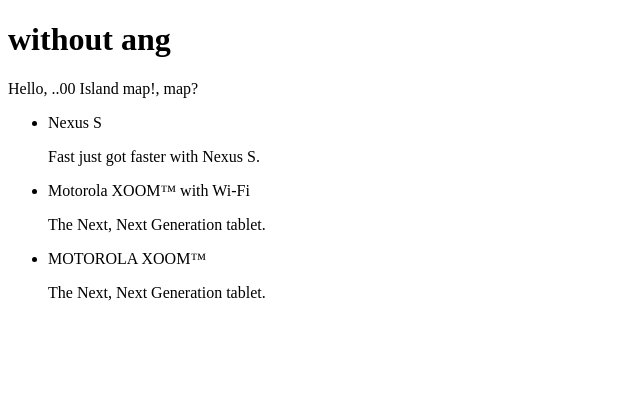
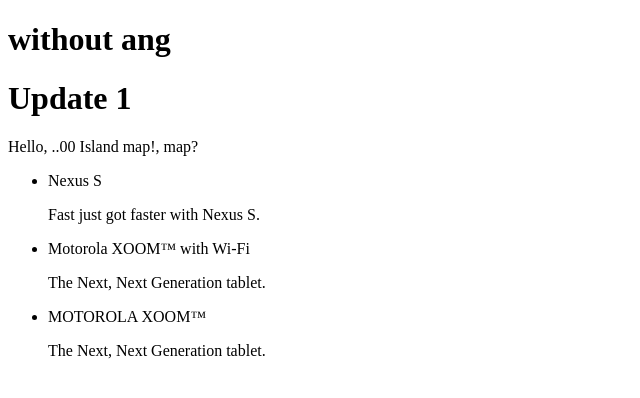
Before and after one commit to jmetev1/mvp, a website: page client/index.html in a window 1280 px wide. Shown: the whole page, without its empty margins (0-640 px from the left). Drawn offline with nearby package versions, Linux system fonts and the light colour scheme.

Commit message:
added procfile

```diff
--- a/client/index.html
+++ b/client/index.html
@@ -12,10 +12,7 @@
       <h1>without ang</h1>
     </div>
     <app ng-app='app'>
-       <!-- <div ng-controller = MapControl>
-        angular {{not}} works
-        hawk goes {{hawk}}
-      </div> -->
+      <h1>Update 1</h1>
       <show-map>
         map?
       </show-map>
--- a/package.json
+++ b/package.json
@@ -6,13 +6,12 @@
   "dependencies": {
     "body-parser": "^1.15.0",
     "express": "^4.15.3",
-    "grunt": "^0.4.4",
     "mongoose": "^4.4.10"
   },
   "devDependencies": {},
   "scripts": {
     "test": "echo \"Error: no test specified\" && exit 1",
-    "start": "nodemon"
+    "start": "node server.js"
   },
   "keywords": [],
   "author": "",
```
Also changed, not shown: 1 other file.
